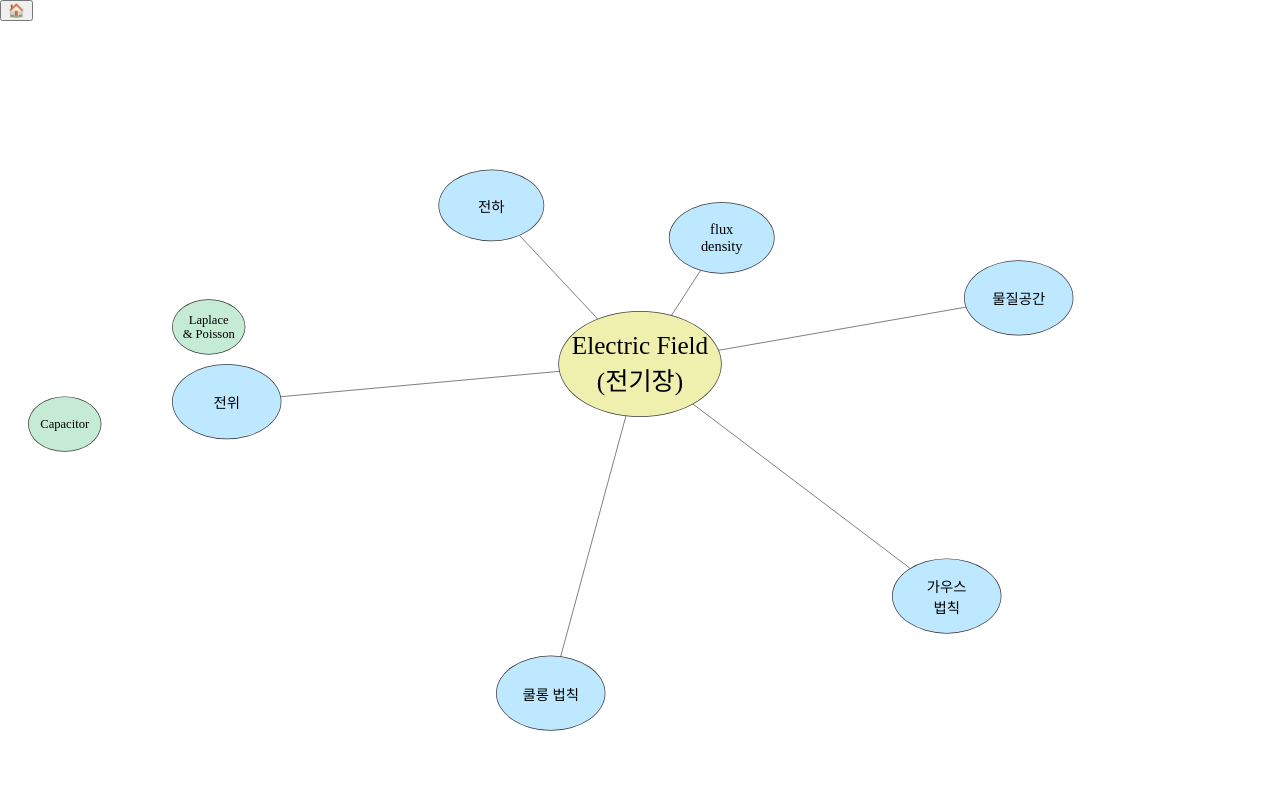
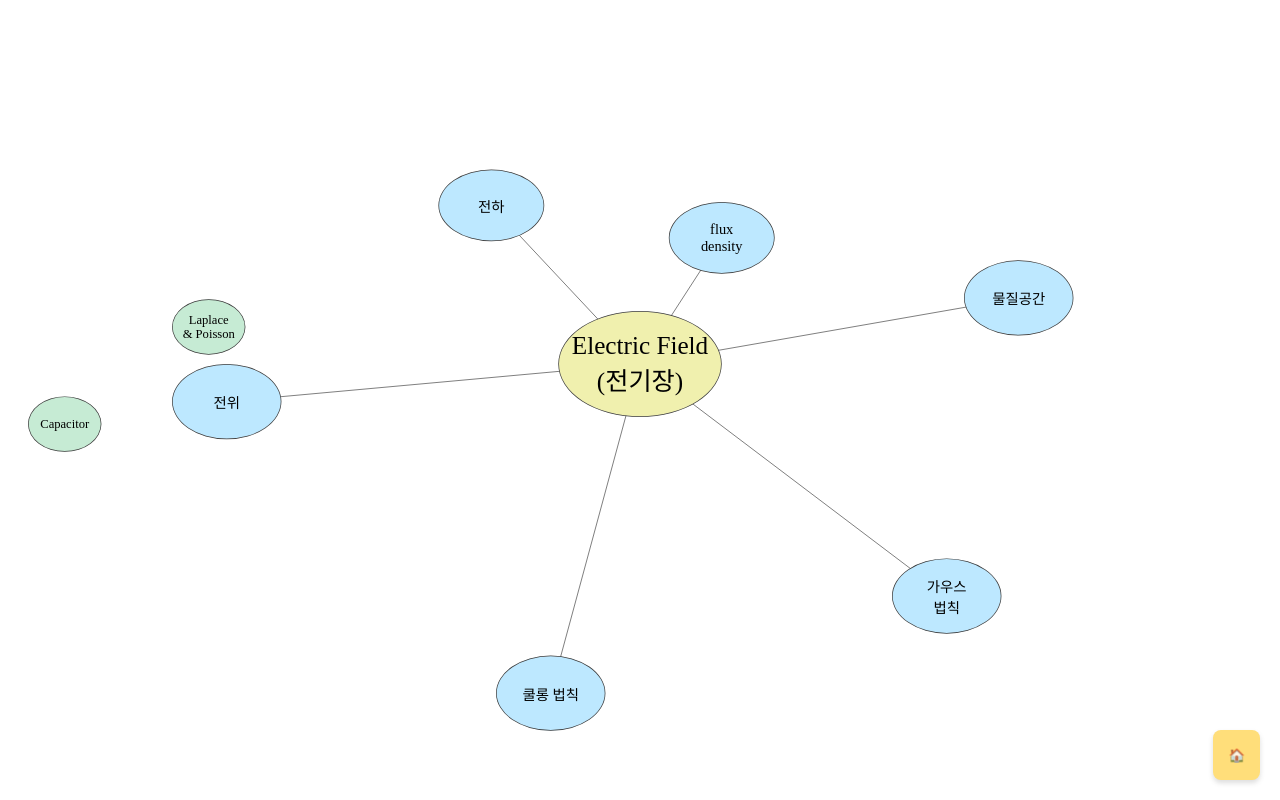
Before and after one commit to betty11-b3/disc2025, a plain HTML site: page electrostatics.html in a window 1280 px wide. Drawn offline with Linux system fonts and the light colour scheme.

Commit message:
Update style2.css

```diff
--- a/style2.css
+++ b/style2.css
@@ -135,3 +135,20 @@ html, body {
   max-width: 100%;
   height: auto;
 }
+#home-btn {
+  position: fixed;
+  bottom: 20px;
+  right: 20px;
+  padding: 10px 15px;
+  height: 50px;
+  background-color: #ffde7a; /* 노란색 계열 */
+  border-radius: 8px;
+  cursor: pointer;
+  border: 10px;
+  box-shadow: 0 3px 5px rgba(83, 83, 83, 0.2);
+  transition: 0.2s;
+}
+
+#home-btn:hover {
+  background-color: #f1c232; /* hover 시 진한 색 */
+}
```
